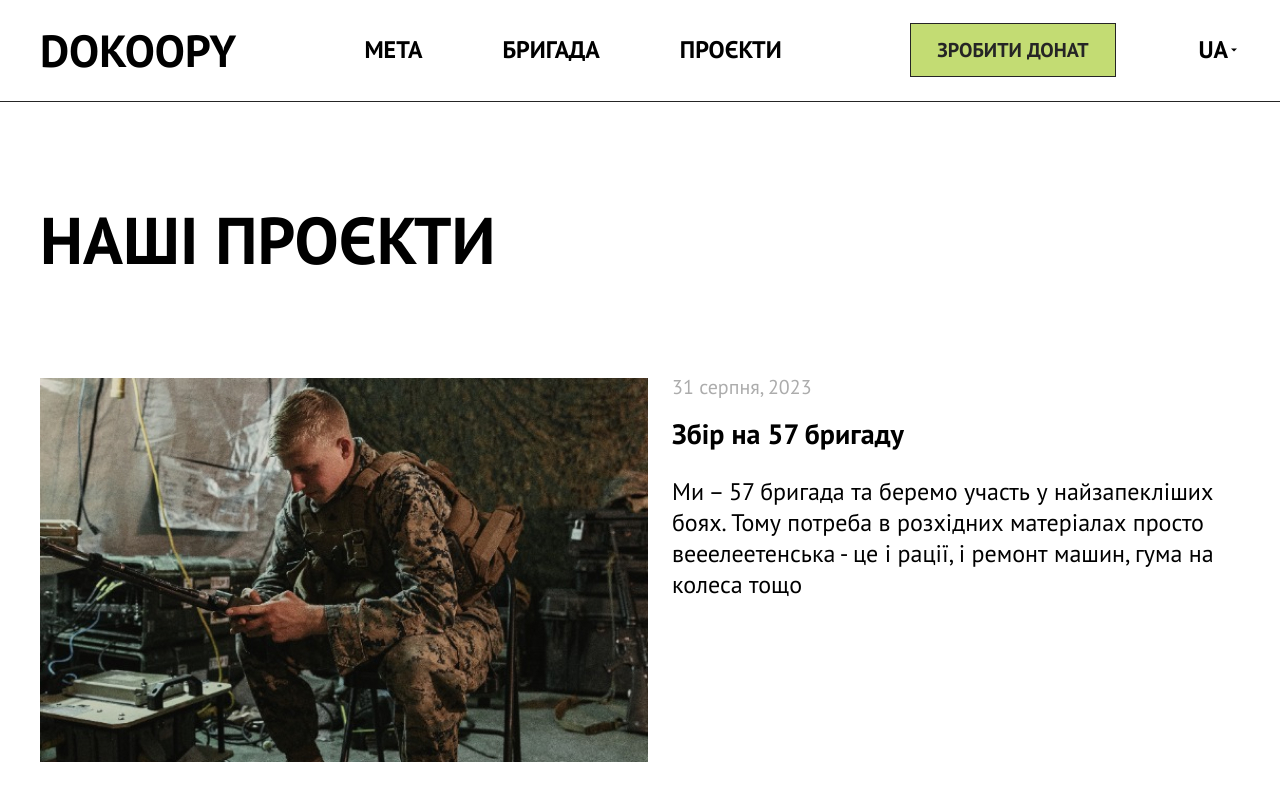
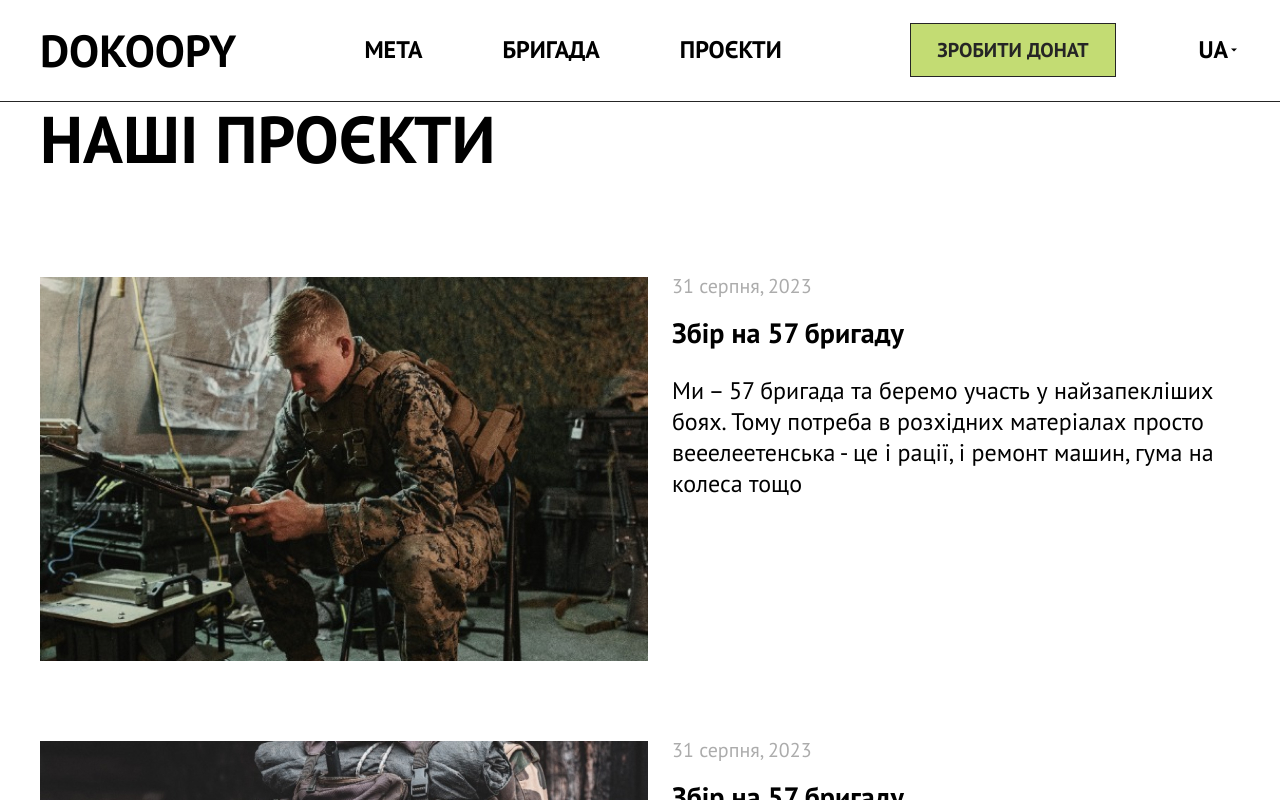
Before and after one commit to baza-trainee/dokoopy-frontend, a React (Vite) app: page / in a window 1280 px wide. Both pictures are taken after a click on the element "БІЛЬШЕ ПРОЄКТІВ". Shown: the top 800 px of the page. Built offline with nearby package versions, Linux system fonts and the light colour scheme.

Commit message:
add some styles to header

```diff
--- a/src/components/Header.jsx
+++ b/src/components/Header.jsx
@@ -24,21 +24,39 @@ export const Header = () => {
       isMenuOpen(false);
    }
 
+   function logoClickHandler(e) {
+      // e.preventDefault();
+      window.scrollTo({ top: 0, left: 0, behavior: "smooth" });
+   }
+
    return (
-      <header className="container_header">
+      <header className="wrapper-header">
          <div className="container">
             <div className="header">
                <div>
-                  <Link to="/" className="logo">
+                  <Link to="/" className="logo" onClick={logoClickHandler}>
                      dokoopy
                   </Link>
                </div>
                <nav className="navigation">
                   <ul className="navigation-list">
-                     <li>мета</li>
-                     <li>бригада</li>
-                     <li>
-                        <Link to="allprojects">проєкти</Link>
+                     <li className="navigation-list-item">
+                        {/* <Link to="/#mission" className="navigaton-link">
+                           мета
+                        </Link> */}
+                        <a href="#mission" className="navigaton-link">
+                           мета
+                        </a>
+                     </li>
+                     <li className="navigation-list-item">
+                        <a href="#about" className="navigaton-link">
+                           бригада
+                        </a>
+                     </li>
+                     <li className="navigation-list-item">
+                        <Link to="allprojects" className="navigaton-link">
+                           проєкти
+                        </Link>
                      </li>
                   </ul>
                </nav>
--- a/src/components/SharedLayout.jsx
+++ b/src/components/SharedLayout.jsx
@@ -1,12 +1,13 @@
 import { Outlet } from "react-router-dom";
 import { Footer } from "./Footer";
 import { Header } from "./Header";
-import { Contacts } from "./sections/Contacts";
 
 export const SharedLayout = () => {
    return (
       <div>
-         <Header></Header>
+         <div className="header-wrapper">
+            <Header></Header>
+         </div>
          <Outlet />
          <Footer></Footer>
       </div>
--- a/src/components/sections/About.jsx
+++ b/src/components/sections/About.jsx
@@ -2,7 +2,7 @@ import aboutPhoto from "../../assets/images/about_img.jpg";
 import { DonateButton } from "../DonateButton";
 export const About = () => {
    return (
-      <section className="about-section">
+      <section id="about" className="about-section">
          <div className="container">
             <div className="about-wrapper">
                <div className="about-photo-container">
--- a/src/components/sections/Mission.jsx
+++ b/src/components/sections/Mission.jsx
@@ -1,6 +1,6 @@
 export const Mission = () => {
    return (
-      <div className="mission">
+      <div id="mission" className="mission">
          <div className="container">
             <div className="mission-box">
                <h2 className="title-mission">Наша мета</h2>
@@ -10,9 +10,11 @@ export const Mission = () => {
                      <div className="mission-block-box-img"></div>
                      <div className="mission-block-box-text">
                         <p>
-                  Збір на 57 бригаду, котрі беруть участь в самих запеклих боях.
-                  Тому потреба в розхідних матеріалах просто вееелеетенська - це і рації, і ремонт машин, гума на колеса тощо.
-                  Саме тому у нас немає запиту на конкретну суму - на фронті щось потрібно постійно, фінансове питання відкрите завжди.
+                           Збір на 57 бригаду, котрі беруть участь в самих запеклих боях. Тому
+                           потреба в розхідних матеріалах просто вееелеетенська - це і рації, і
+                           ремонт машин, гума на колеса тощо. Саме тому у нас немає запиту на
+                           конкретну суму - на фронті щось потрібно постійно, фінансове питання
+                           відкрите завжди.
                         </p>
                      </div>
                   </div>
@@ -20,7 +22,11 @@ export const Mission = () => {
                      <div className="mission-block-box-img"></div>
                      <div className="mission-block-box-text">
                         <p>
-                  Ми віримо: якщо спроможні бізнеси, люди та корпорації візьмуть на себе фінансову підтримку хоча б одного військового - потреби фронту будуть закриватися швидше. На цьому сайті ми – Don’t Panic Group та усі, кому відгукується ідея, збираємось до купи, щоб підтримати 57 бригаду. </p>
+                           Ми віримо: якщо спроможні бізнеси, люди та корпорації візьмуть на себе
+                           фінансову підтримку хоча б одного військового - потреби фронту будуть
+                           закриватися швидше. На цьому сайті ми – Don’t Panic Group та усі, кому
+                           відгукується ідея, збираємось до купи, щоб підтримати 57 бригаду.{" "}
+                        </p>
                      </div>
                   </div>
                </div>
--- a/src/pages/landing-pages/AllProjects.jsx
+++ b/src/pages/landing-pages/AllProjects.jsx
@@ -16,8 +16,13 @@ export const AllProjects = () => {
    const currentPosts = projectData.slice(firstPostIndex, lastPostIndex);
 
    useEffect(() => {
+      window.scrollTo({ top: 0, left: 0, behavior: "smooth" });
+   }, []);
+
+   useEffect(() => {
       setProjectData(data);
    }, []);
+
    useEffect(() => {
       searchParams.set("page", currentPage);
       setSearchParams(searchParams);
--- a/src/styles/components/_header.scss
+++ b/src/styles/components/_header.scss
@@ -1,3 +1,16 @@
+.wrapper-header {
+   position: fixed;
+   top: 0;
+   left: 0;
+   width: 100%;
+   background-color: var(--background-light);
+   border-bottom: 1px solid #252525;
+   z-index: 100;
+}
+// .container_header {
+//    margin-top: 100px;
+// }
+
 .header {
    display: flex;
    width: 100%;
@@ -18,10 +31,6 @@
       min-height: 100px;
       // padding: 21px;
    }
-}
-
-.container_header {
-   border-bottom: 1px solid #252525;
 }
 
 .logo {
@@ -73,9 +82,17 @@
    }
 }
 
+.navigation-list-item {
+   cursor: pointer;
+   transition: var(--transition);
+   &:hover,
+   &:focus {
+      color: var(--desktop-navigation-accent);
+   }
+}
+
 .navigation-link {
    color: var(--header-text);
-
    @media screen and (min-width: 480px) {
    }
 
@@ -88,12 +105,7 @@
 
 .language-selector {
    display: none;
-   @media screen and (min-width: 480px) {
-   }
-
-   @media screen and (min-width: 768px) {
-   }
-
+   cursor: pointer;
    @media screen and (min-width: 1280px) {
       display: flex;
       align-items: center;
@@ -101,14 +113,15 @@
       margin-left: auto;
       font-size: 24px;
       text-transform: uppercase;
+      transition: var(--transition);
+      &:hover,
+      &:focus {
+         background-color: var(--hover-btn-gray);
+      }
    }
 }
 
 .burger-menu {
-   // @media screen and (min-width: 768px) {
-   //    // margin-left: 93px;
-   // }
-
    @media screen and (min-width: 1280px) {
       display: none;
    }
--- a/src/styles/utils/_general.scss
+++ b/src/styles/utils/_general.scss
@@ -39,3 +39,8 @@ body {
       font-style: normal;
    }
 }
+
+.header-wrapper {
+   position: relative;
+   margin-top: 101px;
+}
--- a/src/styles/utils/_variables.scss
+++ b/src/styles/utils/_variables.scss
@@ -12,6 +12,9 @@
    --accent-color: #c3dc73;
    --hover-btn-gray: #ebebeb;
    --hover-arrow-slider: #e3e3e3;
+
+   --desktop-navigation-accent: #bdbdbd;
+   --background-light: #ffffff;
    --admin-title-color: #212121;
    --admin-main-font: #646464;
    --admin-main-accent: #2672e4;
@@ -20,4 +23,6 @@
    --admin-button-main: #72a9fc;
    --admin-button-accent: #2672e4;
    --admin-table-header-background: #ebebeb;
+
+   --transition: 300ms cubic-bezier(0.4, 0, 0.2, 1);
 }
```
Lines whose indentation alone changed are shown as unchanged.
